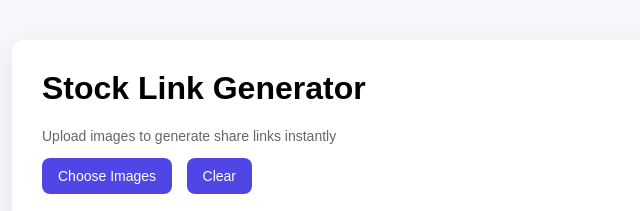
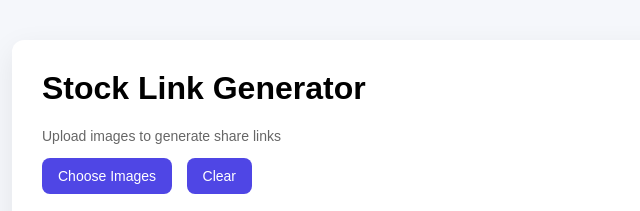
Before and after one commit to JamesAtkins444/Stock-Linker, a website: page index.html in a window 1280 px wide. Shown: the top 211 px of the page, 198-838 px from the left. Drawn offline with Linux system fonts and the light colour scheme.

Commit message:
Update index.html

```diff
--- a/index.html
+++ b/index.html
@@ -1,7 +1,7 @@
 <!DOCTYPE html>
 <html>
 <head>
-  <title>Stock Link Generator</title>
+  <title>Stock Lister</title>
 
   <style>
     body {
@@ -97,7 +97,7 @@
   <div class="container">
 
     <h1>Stock Link Generator</h1>
-    <p class="status">Upload images to generate share links instantly</p>
+    <p class="status">Upload images to generate share links</p>
 
     <input type="file" id="filePicker" multiple style="display:none;" />
 
```
